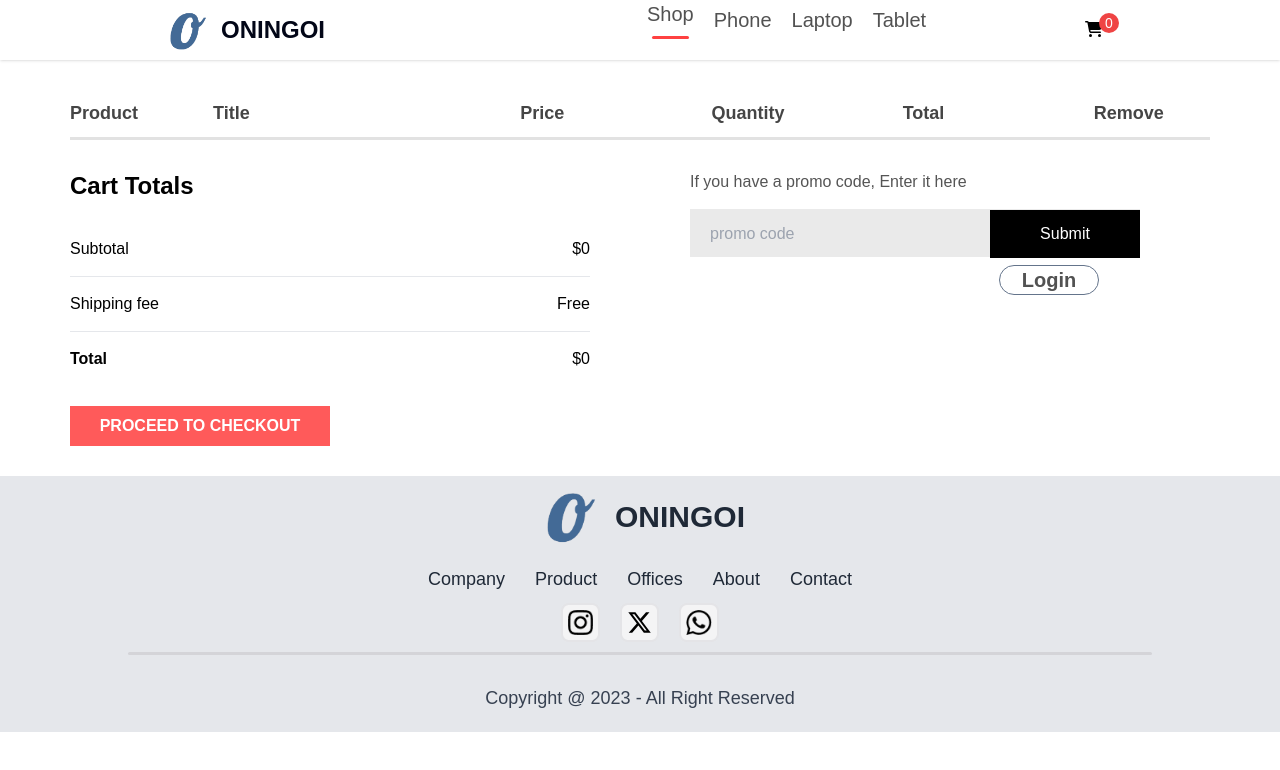
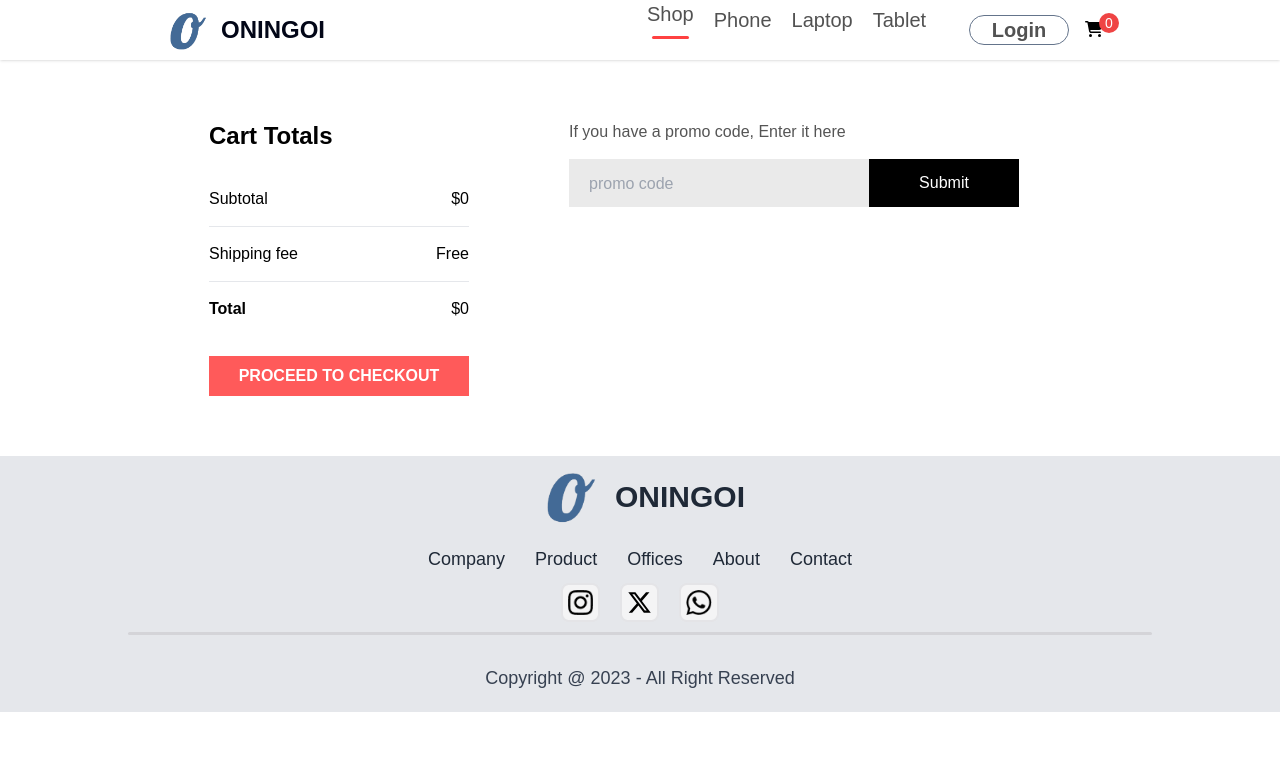
Before and after one commit to Sheddiey/ecommerce-project, a React (Create React App) app: page /cart in a window 1280 px wide. Shown: the top 770 px of the page. Built offline with nearby package versions, Linux system fonts and the light colour scheme.

Commit message:
adding responsiveness to cart items

```diff
--- a/src/Components/CartItems/CartItems.jsx
+++ b/src/Components/CartItems/CartItems.jsx
@@ -6,8 +6,8 @@ const CartItems = () => {
   const { getTotalCartAmount, all_products, cartItems, removeFromCart } = useContext(ShopContext);
 
   return (
-    <div className="my-[30px] mx-[70px]">
-      <div className="grid_cols font-semibold">
+    <div className="md:my-[30px] grid_colsp md:grid  w-[85%] m-[auto] md:flex md:mx-[70px]">
+      <div className="grid_cols hidden font-semibold">
         <p>Product</p>
         <p>Title</p>
         <p>Price</p>
@@ -15,14 +15,14 @@ const CartItems = () => {
         <p>Total</p>
         <p>Remove</p>
       </div>
-      <hr className="h-[3px] bg-[#e2e2e2] border-none" />
+      <hr className="h-[3px] bg-[#e2e2e2] hidden border-none" />
       {all_products.map((e) => {
         if (cartItems[e.id] > 0) {
           return (
             <div key={e.id}>
-              <div className="grid_cols font-medium text-[16px]">
+              <div className="grid_cols grid font-medium text-[16px]">
                 <img className="h-[50px] w-[50px]" src={e.image} alt="" />
-                <p>{e.name}</p>
+                <p className="order-first">{e.name}</p>
                 <p>${e.new_price}</p>
                 <button className="w-[38px] h-[38px] border-2 border-solid border-[#ebebeb] bg-white">
                   {cartItems[e.id]}
@@ -44,7 +44,7 @@ const CartItems = () => {
           return null;
         }
       })}
-      <div className="flex my-[30px]">
+      <div className="md:flex my-[30px]">
         <div className="flex flex-1 flex-col mr-[100px] gap-[20px]">
           <h1 className="font-bold text-2xl">Cart Totals</h1>
           <div>
@@ -67,8 +67,8 @@ const CartItems = () => {
         </div>
         <div className="flex flex-col flex-1 font-medium text-[16px]">
           <p className="text-[#555]">If you have a promo code, Enter it here</p>
-          <div className="w-[450px] pl-[20px] mt-[15px] h-[48px] bg-[#eaeaea]">
-            <input className="bg-transparent outline-none text-[16px] w-[280px] h-[50px]" type="text" placeholder="promo code" />
+          <div className="md:w-[450px] flex pl-[20px] mt-[15px] h-[48px] bg-[#eaeaea]">
+            <input className="bg-transparent outline-none text-[16px] md:w-[280px] h-[50px]" type="text" placeholder="promo code" />
             <button className="w-[150px] h-[48px] bg-black text-[16px] text-white cursor-pointer">Submit</button>
           </div>
         </div>
--- a/src/Components/Footer/Footer.jsx
+++ b/src/Components/Footer/Footer.jsx
@@ -6,7 +6,7 @@ import whatsapp_icon from "../Assets/whatsapp_icon.png";
 
 const Footer = () => {
   return (
-    <div className="flex mb-[150px] bg-gray-200 flex-col justify-center items-center gap-[10px]">
+    <div className="flex bg-gray-200 flex-col justify-center items-center gap-[10px]">
       <div className="flex items-center gap-[0px]">
         <img className="w-[80px] h-[80px]" src={footer_logo} alt="" />
         <p className="uppercase text-gray-800 text-[30px] font-bold">Oningoi</p>
--- a/src/Components/Navbar/Navbar.jsx
+++ b/src/Components/Navbar/Navbar.jsx
@@ -69,7 +69,7 @@ const Navbar = () => {
       </ul>
       <div className="flex items-center gap-4">
         <Link to="/login">
-          <button className={`md:border  ${isToggle ? 'hidden' : ''} md:relative text-neutral-600 top-[250px] left-[30px] absolute left border-solid w-[100px] h-[30px] font-semibold text-xl text-center rounded-full bg-white border-slate-500 active:bg-slate-200`}>
+          <button className={`md:border  ${isToggle ? 'hidden' : ''} md:static text-neutral-600 top-[250px] left-[30px] absolute left border-solid w-[100px] h-[30px] font-semibold text-xl text-center rounded-full bg-white border-slate-500 active:bg-slate-200`}>
             Login
           </button>
         </Link>
--- a/src/Components/ProductDisplay/ProductDisplay.jsx
+++ b/src/Components/ProductDisplay/ProductDisplay.jsx
@@ -10,7 +10,7 @@ const ProductDisplay = (props) => {
   return (
     <div className="md:flex grid my-[0px] md:gap-[0px] gap-[30px] w-[85%] mx-[auto] md:mx-[120px]">
       <div className="md:flex grid gap-[10px] md:gap-[17px] ">
-        <div className="grid md:grid-rows-4 hidden md:block  grid-cols-4order-[9999] gap-[10px] md:gap-[16px]">
+        <div className="hidden md:flex flex-col justify-between">
           <img className="h-[83px] w-[250px]" src={product.image} alt="" />
           <img className="h-[83px] w-[250px]" src={product.image} alt="" />
           <img className="h-[83px] w-[250px]" src={product.image} alt="" />
--- a/src/index.css
+++ b/src/index.css
@@ -29,8 +29,7 @@ body, html {
     font-weight: 700;
   }
 
-
-  .grid_cols {
+  /* .grid_cols {
     display: grid;
     grid-template-columns: 0.5fr 2fr 1fr 1fr 1fr 1fr;
     align-items: center;
@@ -38,4 +37,14 @@ body, html {
     padding: 10px 0px;
     color: #454545;
     font-size: 18px;
-  }
+  } */
+
+
+    .grid_colsp {
+      display: grid;
+      grid-template-columns: 1fr;
+      gap: 20px;
+      justify-content: center;
+      align-items: center;
+      justify-items: center;
+    }
```
